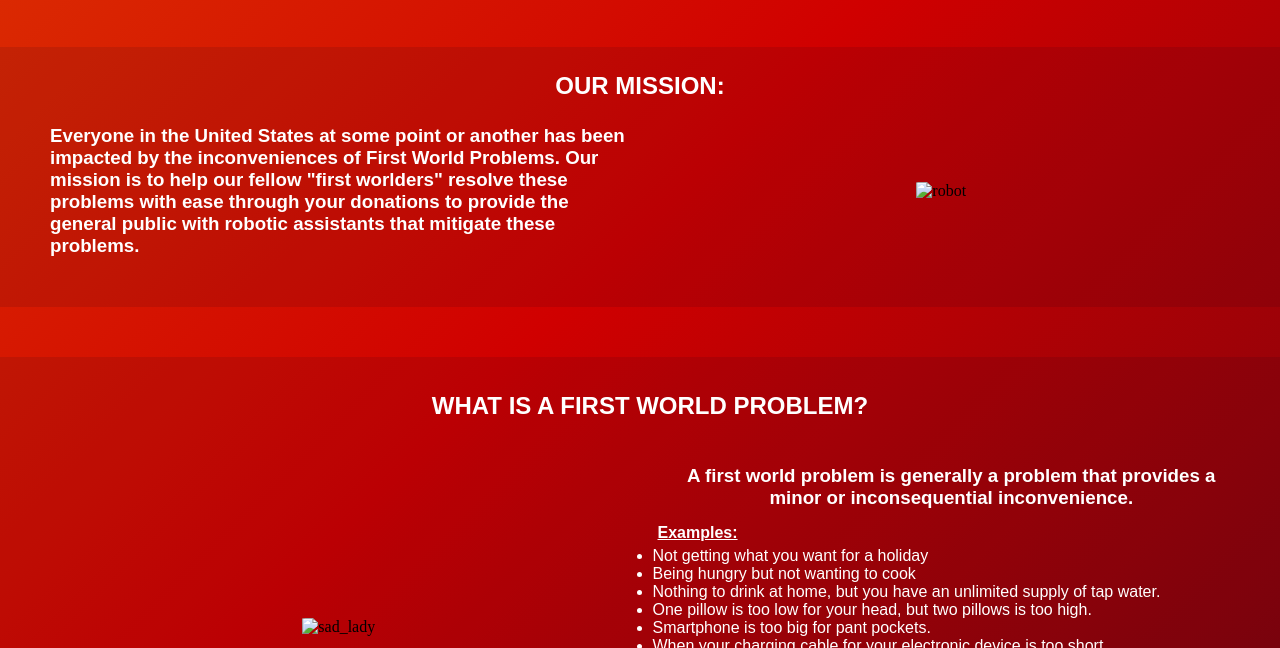
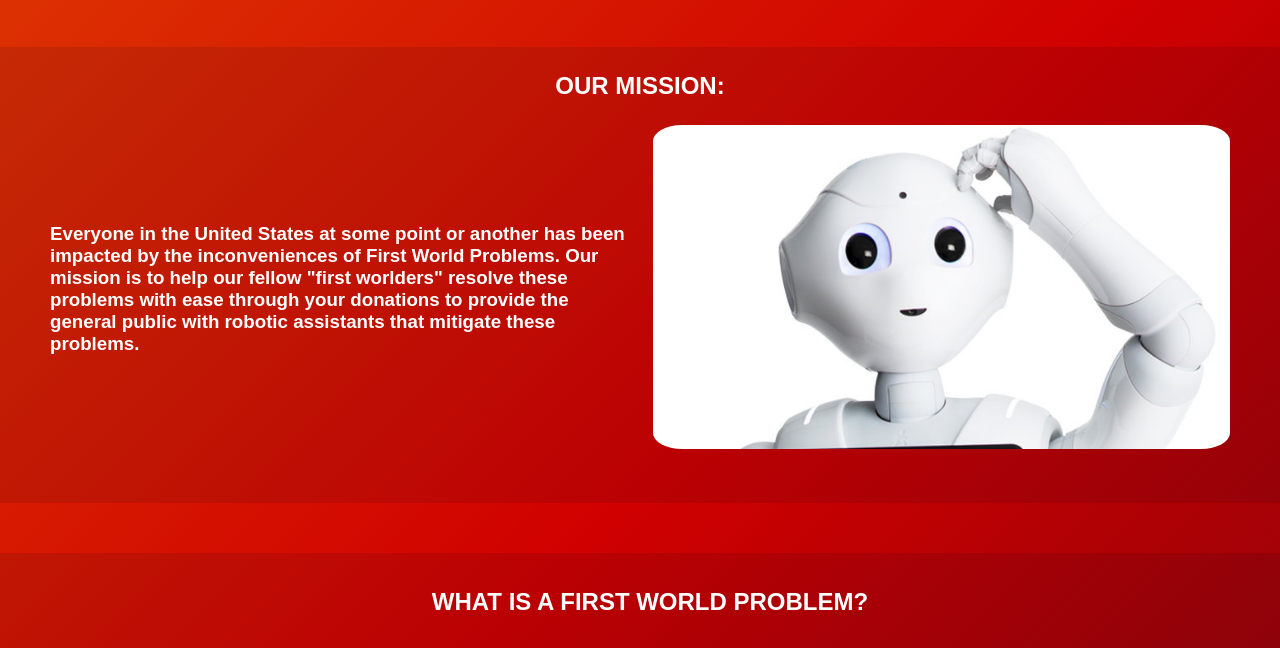
Before and after one commit to achaivre/charityproject, a plain HTML site: page index.html in a window 1280 px wide. Shown: the part 99-747 px from the top of the page. Drawn offline with Linux system fonts and the light colour scheme.

Commit message:
Fix for Photos

```diff
--- a/index.html
+++ b/index.html
@@ -38,7 +38,7 @@
         </h3>
       </div>
       <div class="robotimg">
-        <img src="/module3_html/images/robot JPEG.jpg" alt="robot" />
+        <img src="images/robot JPEG.jpg" alt="robot" />
       </div>
     </div>
   </div>
@@ -48,7 +48,7 @@
     </div>
     <div class="examples_info">
       <div class="defimg">
-        <img src="/module3_html/images/crywoman.jpg" alt="sad_lady" />
+        <img src="images/crywoman.jpg" alt="sad_lady" />
       </div>
       <div class="examples_text">
         <h3>
```
